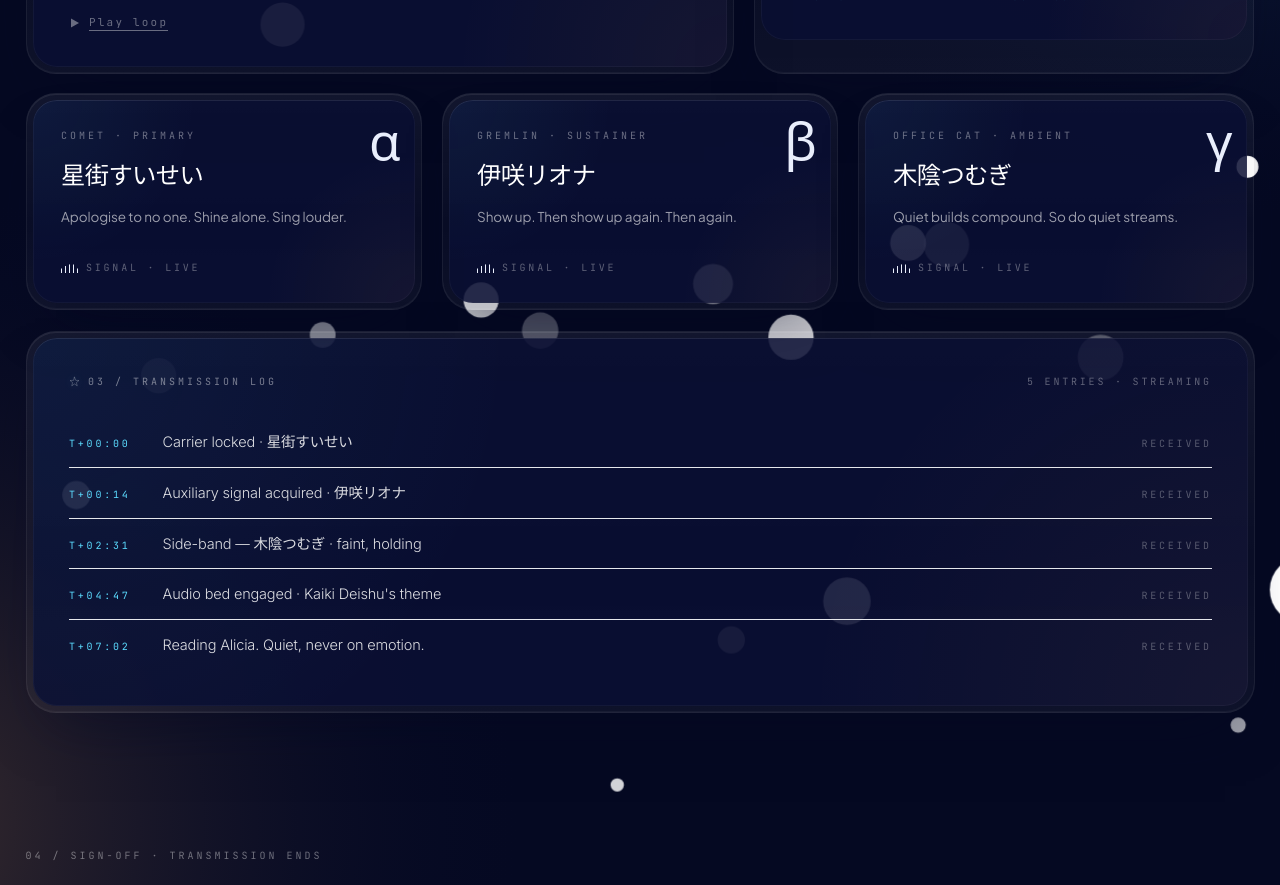
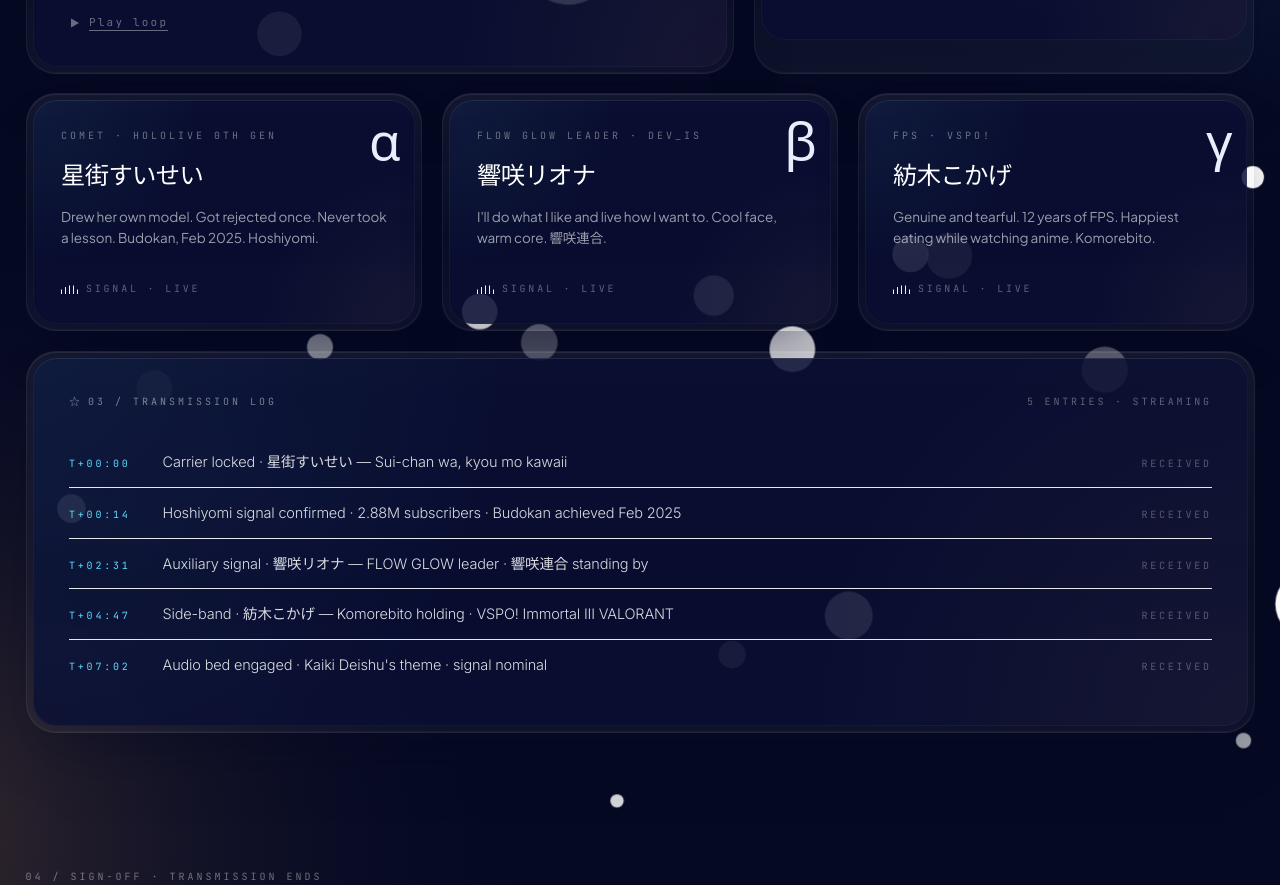
Before and after one commit to rayinailham/porto-v2, a Vue app: page /sui in a window 1280 px wide. Shown: the part 1020-1905 px from the top of the page. Built offline with nearby package versions, Linux system fonts and the light colour scheme.

Commit message:
sui: fill manifest and log with real vtuber data

```diff
--- a/src/views/SuiView.vue
+++ b/src/views/SuiView.vue
@@ -59,13 +59,13 @@ const onCtaLeave = () => {
   ctaTransform.value = "translate(0px, 0px)";
 };
 
-// Transmission log — fake stream of comet pings
+// Transmission log — real stream of comet pings
 const log = computed(() => [
-  { t: "T+00:00", body: "Carrier locked · 星街すいせい" },
-  { t: "T+00:14", body: "Auxiliary signal acquired · 伊咲リオナ" },
-  { t: "T+02:31", body: "Side-band — 木陰つむぎ · faint, holding" },
-  { t: "T+04:47", body: "Audio bed engaged · Kaiki Deishu's theme" },
-  { t: "T+07:02", body: "Reading Alicia. Quiet, never on emotion." },
+  { t: "T+00:00", body: "Carrier locked · 星街すいせい — Sui-chan wa, kyou mo kawaii" },
+  { t: "T+00:14", body: "Hoshiyomi signal confirmed · 2.88M subscribers · Budokan achieved Feb 2025" },
+  { t: "T+02:31", body: "Auxiliary signal · 響咲リオナ — FLOW GLOW leader · 響咲連合 standing by" },
+  { t: "T+04:47", body: "Side-band · 紡木こかげ — Komorebito holding · VSPO! Immortal III VALORANT" },
+  { t: "T+07:02", body: "Audio bed engaged · Kaiki Deishu's theme · signal nominal" },
 ]);
 
 // Two stat cards
@@ -78,21 +78,21 @@ const stats = [
 const manifest = [
   {
     handle: "星街すいせい",
-    role: "Comet · primary",
+    role: "Comet · hololive 0th gen",
     glyph: "α",
-    line: "Apologise to no one. Shine alone. Sing louder.",
+    line: "Drew her own model. Got rejected once. Never took a lesson. Budokan, Feb 2025. Hoshiyomi.",
   },
   {
-    handle: "伊咲リオナ",
-    role: "Gremlin · sustainer",
+    handle: "響咲リオナ",
+    role: "FLOW GLOW leader · DEV_IS",
     glyph: "β",
-    line: "Show up. Then show up again. Then again.",
+    line: "I'll do what I like and live how I want to. Cool face, warm core. 響咲連合.",
   },
   {
-    handle: "木陰つむぎ",
-    role: "Office cat · ambient",
+    handle: "紡木こかげ",
+    role: "FPS · VSPO!",
     glyph: "γ",
-    line: "Quiet builds compound. So do quiet streams.",
+    line: "Genuine and tearful. 12 years of FPS. Happiest eating while watching anime. Komorebito.",
   },
 ];
 
```
